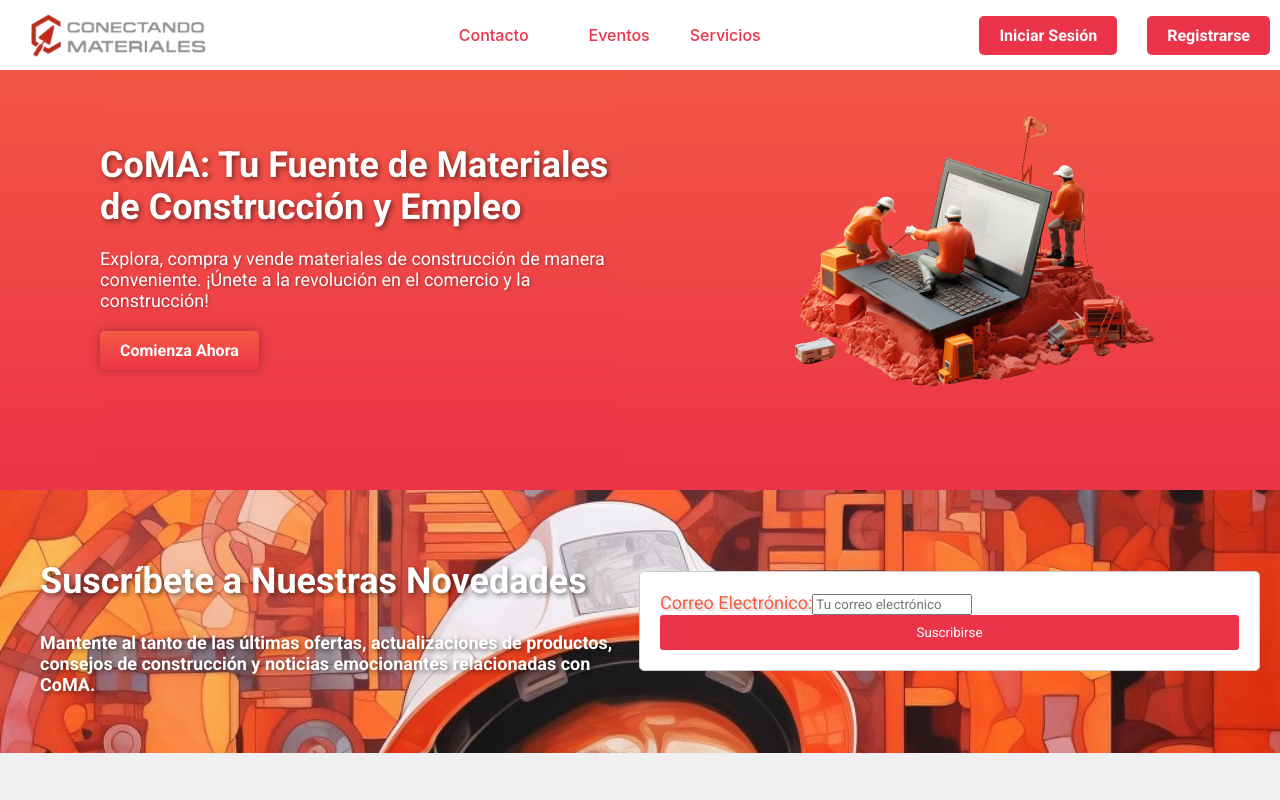
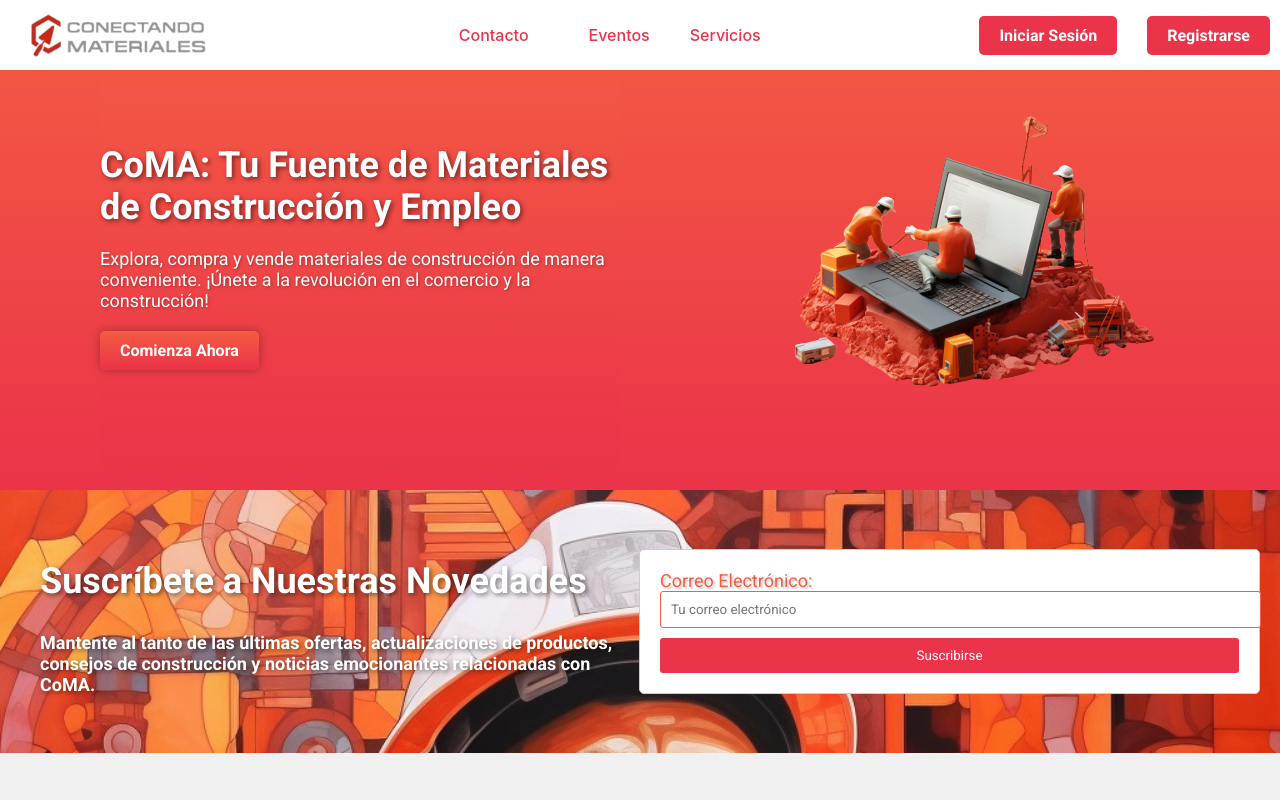
Before and after one commit to MotionSoft05/coma, a React (Create React App) app: page / in a window 1280 px wide. Shown: the top 800 px of the page. Built offline with nearby package versions, Linux system fonts and the light colour scheme.

Commit message:
Update home.jsx

```diff
--- a/src/views/home/home.jsx
+++ b/src/views/home/home.jsx
@@ -120,6 +120,7 @@ const Home = () => {
           <form action="procesar-suscripcion.php" method="post">
             <label for="email">Correo Electrónico:</label>
             <input
+              class="emails"
               type="email"
               id="email"
               name="email"
```
